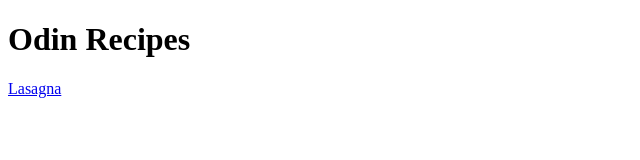
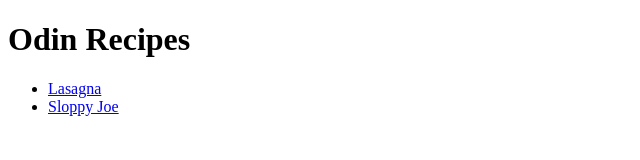
Before and after one commit to Thrusteri/odin-recipes, a plain HTML site: page index.html in a window 1280 px wide. Shown: the whole page, without its empty margins (0-640 px from the left). Drawn offline with Linux system fonts and the light colour scheme.

Commit message:
add link to sloppy joe recipe

```diff
--- a/index.html
+++ b/index.html
@@ -6,7 +6,10 @@
 </head>
 <body>
     <h1>Odin Recipes</h1>
-    <a href="./recipes/lasagna.html">Lasagna</a>
+    <ul>
+        <li><a href="./recipes/lasagna.html">Lasagna</a></li>
+        <li><a href="./recipes/sloppyjoe.html">Sloppy Joe</a></li>
+    </ul>
 </body>
 
 </html>
```
